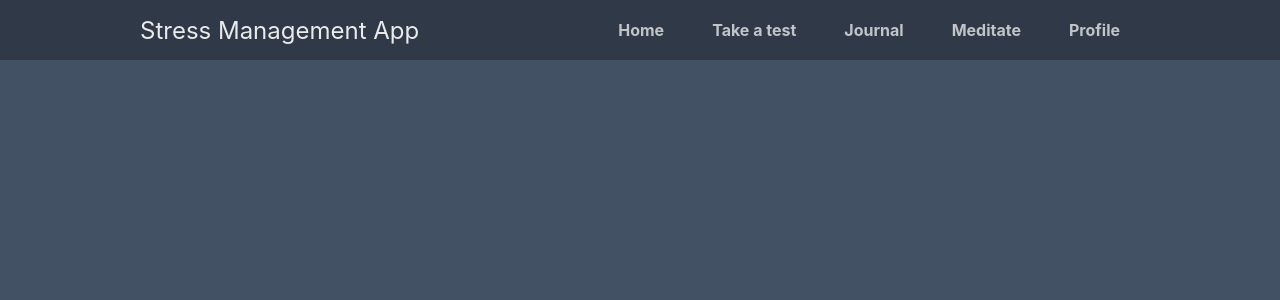
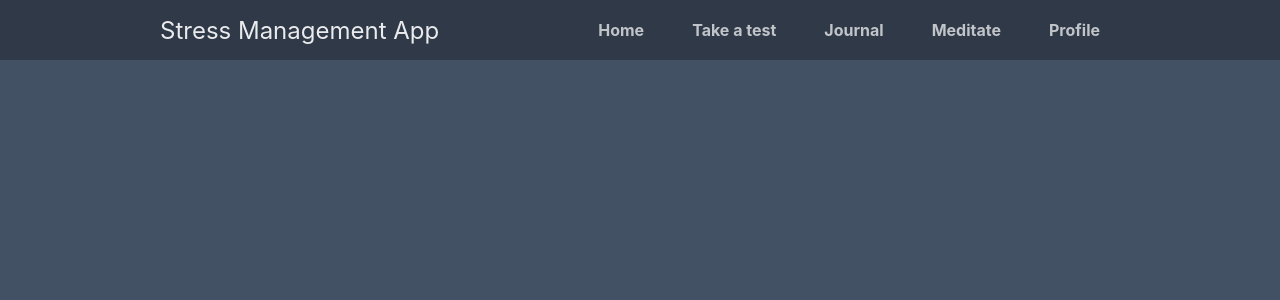
Before and after one commit to GKMmarcus/Stress-and-Anxiety-Management-App, a Flask app: page /home in a window 1280 px wide. Shown: the top 300 px of the page. Run offline with Flask 3, Linux system fonts and the light colour scheme; some libraries are stand-ins or nearby versions.

Commit message:
Edited the CSS file

```diff
--- a/static/styles.css
+++ b/static/styles.css
@@ -88,6 +88,7 @@ body {
     margin: 0 auto;
     width: 1000px;
     height: 100%;
+    padding: 0 20px;
 }
 .navtop div h1, .navtop div a {
     display: inline-flex;
```
Lines whose indentation alone changed are shown as unchanged.
